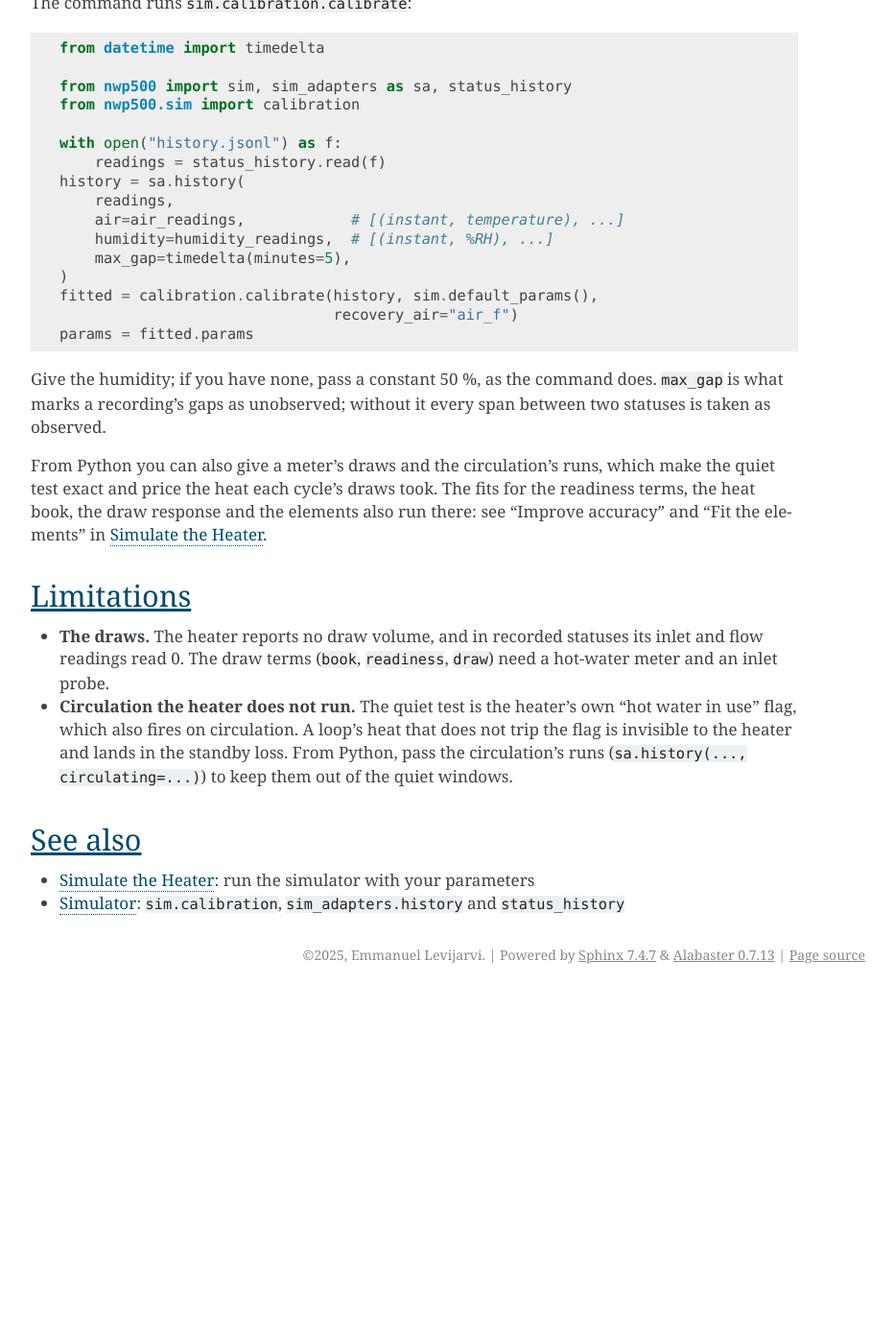
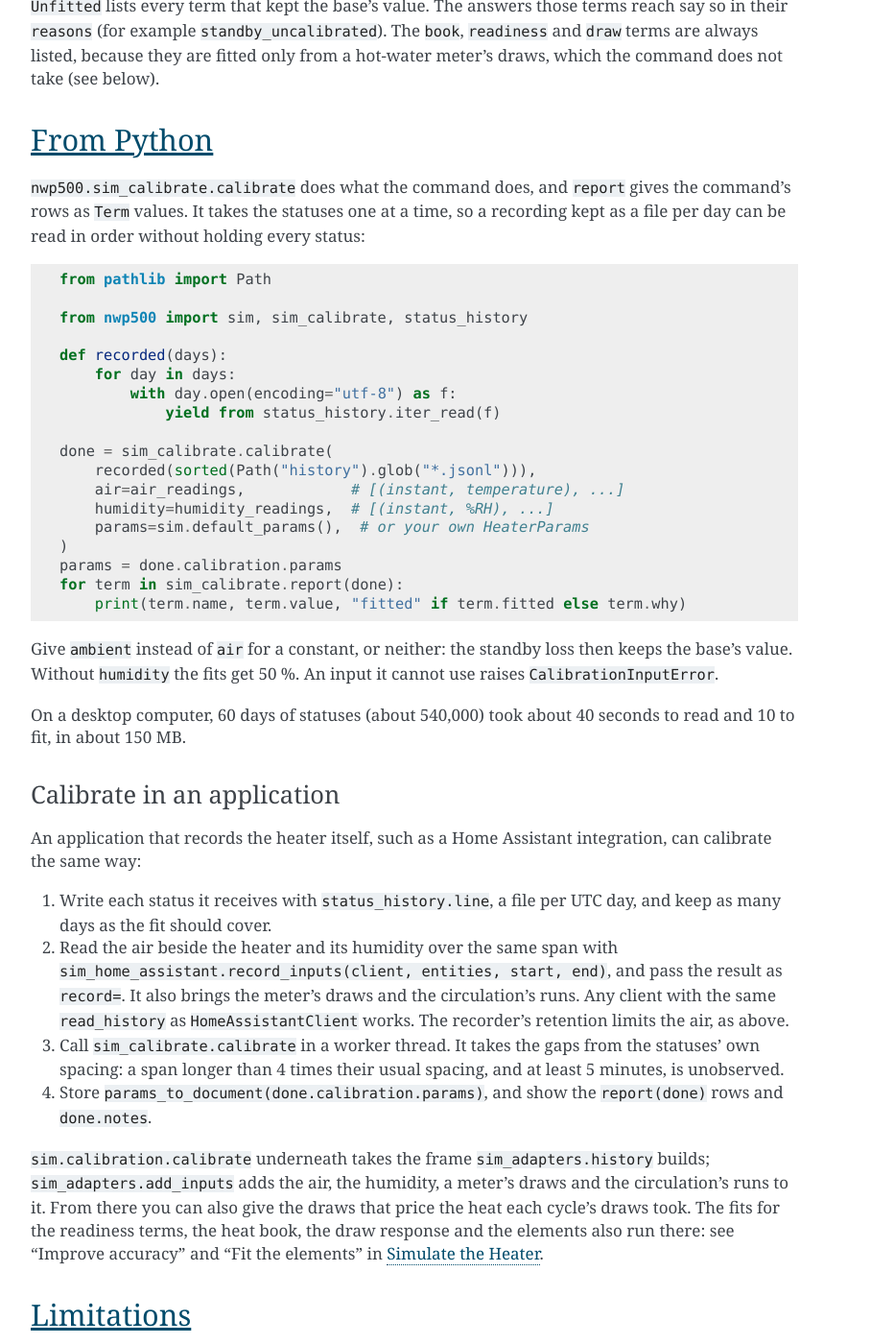
Before and after one commit to eman/nwp500-python, a Sphinx documentation site: the page built from docs/how-to/calibrate-simulator.rst, in a window 1280 px wide and 1400 px high, scrolled down 2883 px. Shown: the whole window at 96% size, without its empty margins (338-1270 px from the left). Built offline with Sphinx 7.4.7, drawn with Linux system fonts in a browser that asks for light colours; before the commit the page ends 3917 px from its top, so only the background shows below that; some of the changed text lies outside the part shown.

Commit message:
docs(calibrate): day files, applications and retention
The recorder writes every status the heater sends, about 370 an hour on
one heater (about 20 MB a day, 0.2 MB gzipped). From Python, calibrate
from day files through iter_read and sim_calibrate; add calibrating in an
application, and what Home Assistant's 10-day retention means for a
longer record.

Closes #177

```diff
--- a/docs/how-to/calibrate-simulator.rst
+++ b/docs/how-to/calibrate-simulator.rst
@@ -14,9 +14,13 @@ fit its standby loss, its compressor and its power to that record.
 Record the history
 ==================
 
-``nwp-cli simulate record`` asks the heater for its status every 30
-seconds and appends each one to a file until you stop it (Ctrl+C). It
-needs the ``cli`` extra and no other:
+``nwp-cli simulate record`` appends every status the heater sends to a
+file until you stop it (Ctrl+C): the answers to the status requests it
+makes every 30 seconds (``--every``), and the statuses the heater sends
+between them. One heater sent about 370 an hour, about half of them
+identical to the one before. A line is about 2.3 kB, so a day of
+recording is about 20 MB, or 0.2 MB gzipped. The command needs the
+``cli`` extra and no other:
 
 .. code-block:: bash
 
@@ -35,11 +39,15 @@ can have gaps. The heater may have heated or delivered water during a
 gap, so ``calibrate`` takes any spacing between statuses of more than
 4 times the record's usual spacing (and at least 5 minutes) as
 unobserved. No quiet window and no recovery spans such a gap, and the
-report counts them. Write the file any other way you like (an MQTT callback, an
-export from a home-automation recorder) as long as each line has this
-shape: ``nwp500.status_history.line(instant, raw_status)`` writes one,
-and ``status_history.read(lines)`` reads them back as
-``(instant, DeviceStatus)`` pairs.
+report counts them. The identical statuses are what show the heater was
+observed between changes, so keep them.
+
+Write the file any other way you like (an MQTT callback, an export
+from a home-automation recorder) as long as each line has this shape:
+``nwp500.status_history.line(instant, raw_status)`` writes one.
+``status_history.read(lines)`` reads them back as
+``(instant, DeviceStatus)`` pairs, and ``status_history.iter_read(lines)``
+yields them one at a time, for a long recording.
 
 Record through quiet nights and full recoveries. The standby fit needs
 windows of 3 hours or more with no heating and no hot water in use. The
@@ -75,10 +83,14 @@ Idle, it reads the cabinet, about 6 °F warm. So give one of these:
   air beside the heater and its humidity over the record. It also reads
   the meter's draws and the circulation's runs, which make the quiet
   test exact: the heater's own "hot water in use" flag also fires on
-  circulation. Home Assistant keeps 10 days of history by default. The
-  air is used only over the span its history covers, and not while its
-  sensor was ``unavailable``; the humidity takes the 50 % default
-  outside that span, and the report says how much that is. Where the
+  circulation. The air is used only over the span its history covers,
+  and not while its sensor was ``unavailable``; the humidity takes the
+  50 % default outside that span, and the report says how much that
+  is. Home Assistant keeps 10 days of history by default, so of a
+  60-day record only the last 10 days have the air, and the standby
+  loss is fitted from those alone. For the whole record, raise the
+  recorder's ``purge_keep_days`` to cover it before you start
+  recording, or give the air another way (``--air``). Where the
   meter's or the circulation's history doesn't cover the whole record,
   the heater's own flag is used instead. ``--air``, ``--ambient`` and
   ``--humidity`` override the sources.
@@ -158,37 +170,66 @@ meter's draws, which the command does not take (see below).
 From Python
 ===========
 
-The command runs ``sim.calibration.calibrate``:
+``nwp500.sim_calibrate.calibrate`` does what the command does, and
+``report`` gives the command's rows as ``Term`` values. It takes the
+statuses one at a time, so a recording kept as a file per day can be
+read in order without holding every status:
 
 .. code-block:: python
 
-   from datetime import timedelta
+   from pathlib import Path
 
-   from nwp500 import sim, sim_adapters as sa, status_history
-   from nwp500.sim import calibration
+   from nwp500 import sim, sim_calibrate, status_history
 
-   with open("history.jsonl") as f:
-       readings = status_history.read(f)
-   history = sa.history(
-       readings,
+   def recorded(days):
+       for day in days:
+           with day.open(encoding="utf-8") as f:
+               yield from status_history.iter_read(f)
+
+   done = sim_calibrate.calibrate(
+       recorded(sorted(Path("history").glob("*.jsonl"))),
        air=air_readings,            # [(instant, temperature), ...]
        humidity=humidity_readings,  # [(instant, %RH), ...]
-       max_gap=timedelta(minutes=5),
+       params=sim.default_params(),  # or your own HeaterParams
    )
-   fitted = calibration.calibrate(history, sim.default_params(),
-                                  recovery_air="air_f")
-   params = fitted.params
+   params = done.calibration.params
+   for term in sim_calibrate.report(done):
+       print(term.name, term.value, "fitted" if term.fitted else term.why)
 
-Give the humidity; if you have none, pass a constant 50 %, as the
-command does. ``max_gap`` is what
-marks a recording's gaps as unobserved; without it every span between
-two statuses is taken as observed.
+Give ``ambient`` instead of ``air`` for a constant, or neither: the
+standby loss then keeps the base's value. Without ``humidity`` the fits
+get 50 %. An input it cannot use raises ``CalibrationInputError``.
 
-From Python you can also give a meter's draws and the circulation's
-runs, which make the quiet test exact and price the heat each cycle's
-draws took. The fits for the readiness terms, the heat book, the draw
-response and the elements also run there: see "Improve accuracy"
-and "Fit the elements" in :doc:`simulate-heater`.
+On a desktop computer, 60 days of statuses (about 540,000) took about
+40 seconds to read and 10 to fit, in about 150 MB.
+
+Calibrate in an application
+---------------------------
+
+An application that records the heater itself, such as a Home
+Assistant integration, can calibrate the same way:
+
+1. Write each status it receives with ``status_history.line``, a file
+   per UTC day, and keep as many days as the fit should cover.
+2. Read the air beside the heater and its humidity over the same span
+   with ``sim_home_assistant.record_inputs(client, entities, start,
+   end)``, and pass the result as ``record=``. It also brings the
+   meter's draws and the circulation's runs. Any client with the same
+   ``read_history`` as ``HomeAssistantClient`` works. The recorder's
+   retention limits the air, as above.
+3. Call ``sim_calibrate.calibrate`` in a worker thread. It takes the
+   gaps from the statuses' own spacing: a span longer than 4 times
+   their usual spacing, and at least 5 minutes, is unobserved.
+4. Store ``params_to_document(done.calibration.params)``, and show the
+   ``report(done)`` rows and ``done.notes``.
+
+``sim.calibration.calibrate`` underneath takes the frame
+``sim_adapters.history`` builds; ``sim_adapters.add_inputs`` adds the
+air, the humidity, a meter's draws and the circulation's runs to it.
+From there you can also give the draws that price the heat each
+cycle's draws took. The fits for the readiness terms, the heat book,
+the draw response and the elements also run there: see "Improve
+accuracy" and "Fit the elements" in :doc:`simulate-heater`.
 
 
 Limitations
@@ -202,13 +243,13 @@ Limitations
   heater's own "hot water in use" flag, which also fires on
   circulation. A loop's heat that does not trip the flag is invisible
   to the heater and lands in the standby loss. From Python, pass the
-  circulation's runs (``sa.history(..., circulating=...)``) to keep
-  them out of the quiet windows.
+  circulation's runs (``record=`` or ``sa.history(...,
+  circulating=...)``) to keep them out of the quiet windows.
 
 
 See also
 ========
 
 * :doc:`simulate-heater`: run the simulator with your parameters
-* :doc:`/reference/python_api/sim`: ``sim.calibration``,
-  ``sim_adapters.history`` and ``status_history``
+* :doc:`/reference/python_api/sim`: ``sim_calibrate``,
+  ``sim.calibration``, ``sim_adapters.history`` and ``status_history``
--- a/docs/reference/python_api/sim.rst
+++ b/docs/reference/python_api/sim.rst
@@ -297,6 +297,11 @@ Recorded history
 .. automodule:: nwp500.status_history
    :members:
 
+.. automodule:: nwp500.sim_calibrate
+   :members: calibrate, Calibrated, report, Term, max_gap,
+      CalibrationInputError, DEFAULT_HUMIDITY_PCT, GAP_SAMPLES, MIN_GAP,
+      DEFAULT_BASE_NOTE, NO_AIR_NOTE
+
 
 Home Assistant sources
 ======================
```
Also changed, not shown: CHANGELOG.rst (+37 -0 lines).
